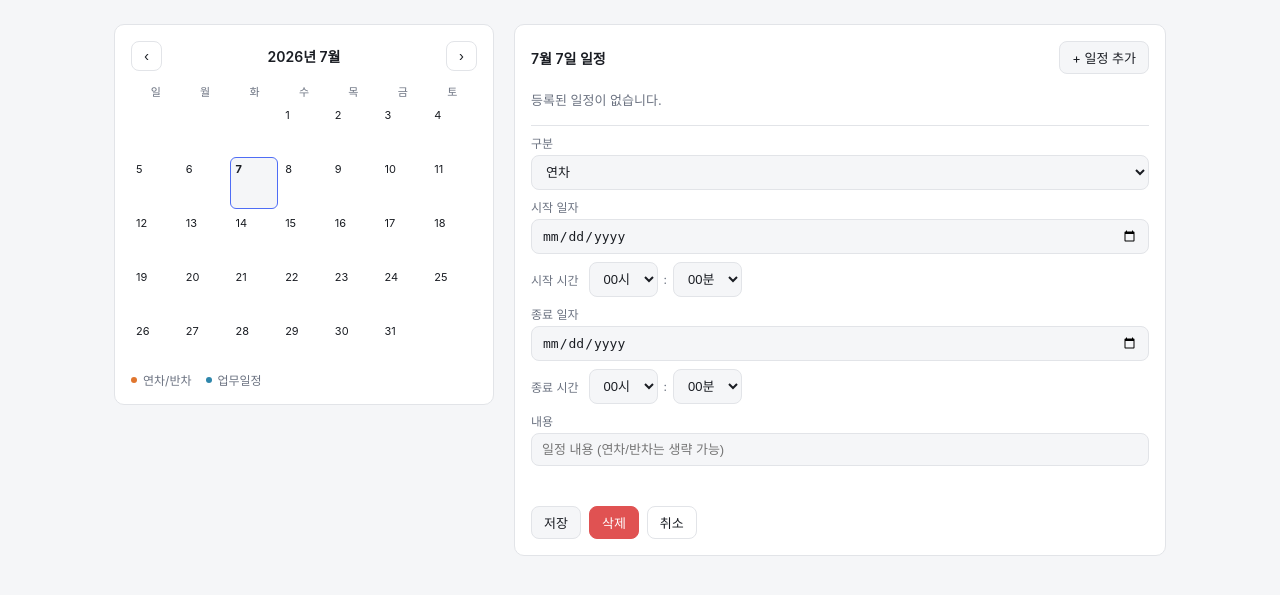
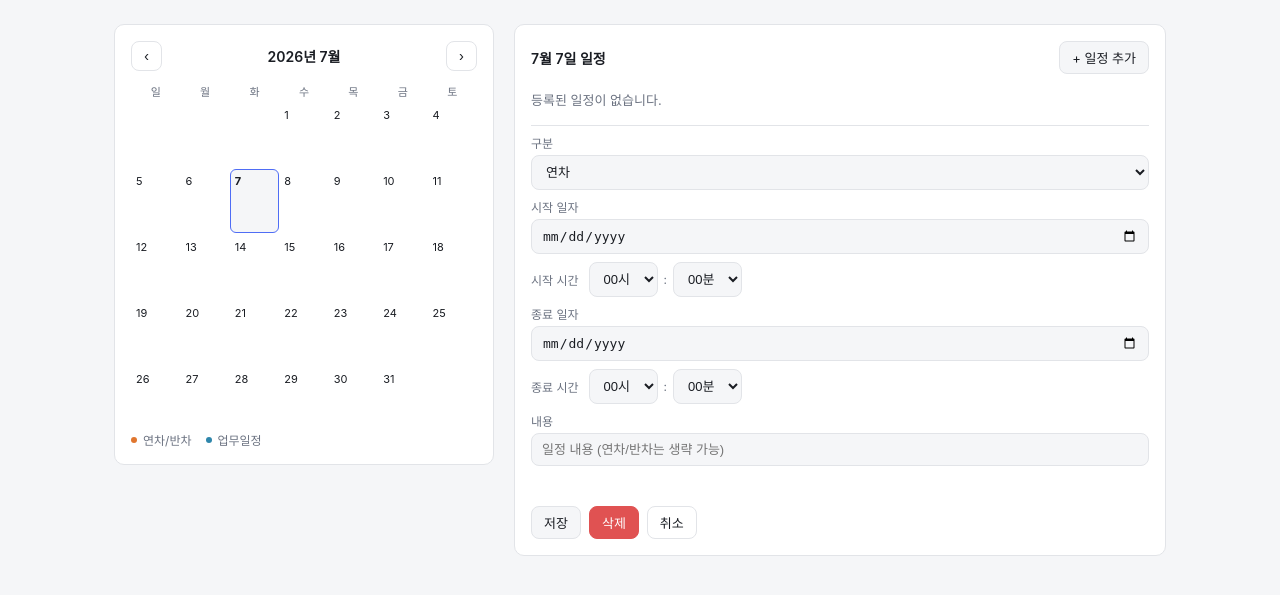
Before and after one commit to doun-min/AA, a Flask app: page /schedule in a window 1280 px wide. Shown: the part 62-657 px from the top of the page. Run offline with Flask 3, Linux system fonts and the light colour scheme; the visitor is signed in with stand-in values (Sample User, id 1); data that the repository does not hold is empty.

Commit message:
edit cal

```diff
--- a/team-chat/static/css/style.css
+++ b/team-chat/static/css/style.css
@@ -172,20 +172,35 @@ button { font-family: inherit; }
 .sched-cal-title { font-weight: 600; font-size: 14px; }
 .sched-cal-weekdays, .sched-cal-grid { display: grid; grid-template-columns: repeat(7, 1fr); }
 .sched-cal-weekdays span { text-align: center; font-size: 11px; color: var(--text-muted); padding: 4px 0; }
-.sched-cal-grid { gap: 2px; }
+/* 여러 날짜 셀을 가로지르는 일정 바가 열 사이 간격 없이 이어져 보이도록
+   열 간격(column-gap)은 0으로 두고, 주 사이 구분은 row-gap으로만 준다. */
+.sched-cal-grid { column-gap: 0; row-gap: 2px; }
 .sched-cal-cell {
-  min-height: 52px; border-radius: 6px; border: 1px solid transparent; padding: 4px;
+  min-height: 64px; border-radius: 6px; border: 1px solid transparent; padding: 4px;
   font-size: 11px; cursor: pointer; display: flex; flex-direction: column; gap: 2px;
+  overflow: hidden;
 }
 .sched-cal-cell:not(.empty):hover { border-color: var(--primary); }
 .sched-cal-cell.empty { cursor: default; }
 .sched-cal-cell.today { background: var(--bg); font-weight: 700; }
 .sched-cal-cell.selected { border-color: var(--primary); background: var(--bg); }
-.sched-cal-date { color: var(--text); }
+.sched-cal-date { color: var(--text); position: relative; z-index: 1; }
 .sched-cal-dots { display: flex; flex-wrap: wrap; gap: 2px; }
 .sched-dot { width: 6px; height: 6px; border-radius: 50%; display: inline-block; background: var(--text-muted); }
 .sched-dot-leave { background: var(--sched-leave); }
 .sched-dot-work { background: var(--sched-work); }
+
+/* 일정 바: 시작일~종료일 사이를 가로지르는 선으로 표시.
+   셀의 padding(4px) + border(1px)만큼 음수 마진을 주어 옆 셀의 바와 여백 없이 이어지게 한다. */
+.sched-cal-bars { display: flex; flex-direction: column; gap: 2px; margin-top: auto; }
+.sched-bar-slot { height: 6px; }
+.sched-bar {
+  display: block; height: 6px; margin: 0 -5px; background: var(--text-muted);
+}
+.sched-bar.start { margin-left: 0; border-top-left-radius: 4px; border-bottom-left-radius: 4px; }
+.sched-bar.end { margin-right: 0; border-top-right-radius: 4px; border-bottom-right-radius: 4px; }
+.sched-bar-leave { background: var(--sched-leave); }
+.sched-bar-work { background: var(--sched-work); }
 
 .sched-legend { display: flex; gap: 14px; font-size: 12px; color: var(--text-muted); }
 .sched-legend-item { display: flex; align-items: center; gap: 4px; }
--- a/team-chat/static/js/chat.js
+++ b/team-chat/static/js/chat.js
@@ -118,6 +118,9 @@
   });
 
   socket.on("mention", (data) => {
+    // 백그라운드 상태(창 비활성/최소화 등)라면 notify.js가 OS 알림 + 탭 배지를 담당하므로
+    // 여기서는 중복으로 토스트/비프를 울리지 않는다.
+    if (window.ChatNotify && window.ChatNotify.isBackgrounded()) return;
     showToast(`${data.sender}님이 [${data.room_name}] 방에서 회원님을 멘션했습니다: ${data.text}`);
     playBeep();
   });
--- a/team-chat/static/js/notify.js
+++ b/team-chat/static/js/notify.js
@@ -20,6 +20,14 @@ window.ChatNotify = (function () {
     updateTitle();
   }
 
+  // document.hidden(visibilityState)은 "탭이 다른 탭에 가려졌는지"만 알려줄 뿐,
+  // 브라우저 창 자체가 다른 앱에 밀려 백그라운드에 있는 경우(탭은 여전히 visible)는
+  // 잡아내지 못한다. 그래서 창 포커스 여부(hasFocus)까지 함께 확인해야 실제로
+  // 사용자가 화면을 보고 있는지 판단할 수 있다.
+  function isBackgrounded() {
+    return document.hidden || !document.hasFocus();
+  }
+
   function showNotification(data) {
     if (!("Notification" in window) || Notification.permission !== "granted") return;
     const noti = new Notification(`${data.sender}님이 회원님을 멘션했습니다`, {
@@ -33,30 +41,40 @@ window.ChatNotify = (function () {
     };
   }
 
-  if (nickname) {
+  function requestPermissionIfNeeded() {
     if ("Notification" in window && Notification.permission === "default") {
       Notification.requestPermission();
     }
+  }
+
+  if (nickname) {
+    requestPermissionIfNeeded();
+    // Safari 등 일부 브라우저는 사용자 제스처 없이 호출된 requestPermission을 무시하므로
+    // 최초 클릭 시 한 번 더 시도한다.
+    document.addEventListener("click", requestPermissionIfNeeded, { once: true });
 
     socket = io();
 
     socket.on("mention", (data) => {
-      // 다른 탭을 보고 있거나 브라우저가 최소화된 상태(문서가 보이지 않는 상태)에서만
-      // OS 알림과 탭 타이틀 배지를 사용한다. 현재 보고 있는 중이면 페이지 내 토스트로 충분하다.
-      if (document.hidden) {
+      // 실제로 화면을 보고 있지 않을 때만 OS 알림과 탭 타이틀 배지를 사용한다.
+      // 현재 보고 있는 중이면(챗 페이지의 인앱 토스트로 충분하므로) 여기서는 무시한다.
+      if (isBackgrounded()) {
         bumpUnread();
         showNotification(data);
       }
     });
 
-    document.addEventListener("visibilitychange", () => {
-      if (document.visibilityState === "visible") {
+    const handleForegroundReturn = () => {
+      if (!isBackgrounded()) {
         resetUnread();
       }
-    });
+    };
+    document.addEventListener("visibilitychange", handleForegroundReturn);
+    window.addEventListener("focus", handleForegroundReturn);
   }
 
   return {
     getSocket: () => socket,
+    isBackgrounded,
   };
 })();
--- a/team-chat/static/js/schedule.js
+++ b/team-chat/static/js/schedule.js
@@ -42,6 +42,35 @@
   }
   function dotClass(category) {
     return category === "work" ? "sched-dot-work" : "sched-dot-leave";
+  }
+  function barClass(category) {
+    return category === "work" ? "sched-bar-work" : "sched-bar-leave";
+  }
+  const MAX_BAR_TRACKS = 4;
+  // 여러 날에 걸친 일정이 같은 기간 동안 서로 다른 줄(track)에 그려지도록 배정한다.
+  // (전형적인 "최소 회의실 개수" 그리디 구간 스케줄링 알고리즘)
+  function assignTracks(schedules) {
+    const sorted = [...schedules].sort((a, b) => {
+      if (a.date !== b.date) return a.date < b.date ? -1 : 1;
+      const ea = endDateOf(a);
+      const eb = endDateOf(b);
+      return ea < eb ? -1 : ea > eb ? 1 : 0;
+    });
+    const trackEndDates = [];
+    const trackOf = new Map();
+    sorted.forEach((s) => {
+      const start = s.date;
+      const end = endDateOf(s);
+      let track = trackEndDates.findIndex((endDate) => endDate < start);
+      if (track === -1) {
+        track = trackEndDates.length;
+        trackEndDates.push(end);
+      } else {
+        trackEndDates[track] = end;
+      }
+      trackOf.set(s, track);
+    });
+    return trackOf;
   }
   function endDateOf(s) {
     return s.end_date || s.date;
@@ -129,6 +158,7 @@
         (byDate[d] = byDate[d] || []).push(s);
       });
     });
+    const trackOf = assignTracks(monthSchedules);
 
     for (let i = 0; i < startWeekday; i++) {
       const cell = document.createElement("div");
@@ -148,14 +178,28 @@
       dateEl.textContent = String(day);
       cell.appendChild(dateEl);
 
-      const dots = document.createElement("div");
-      dots.className = "sched-cal-dots";
-      (byDate[dateStr] || []).slice(0, 6).forEach((s) => {
-        const dot = document.createElement("span");
-        dot.className = "sched-dot " + dotClass(s.category);
-        dots.appendChild(dot);
-      });
-      cell.appendChild(dots);
+      const bars = document.createElement("div");
+      bars.className = "sched-cal-bars";
+      const entries = byDate[dateStr] || [];
+      const maxTrack = entries.reduce((max, s) => Math.max(max, trackOf.get(s)), -1);
+      for (let t = 0; t <= Math.min(maxTrack, MAX_BAR_TRACKS - 1); t++) {
+        const slot = document.createElement("div");
+        slot.className = "sched-bar-slot";
+        const s = entries.find((e) => trackOf.get(e) === t);
+        if (s) {
+          const isStart = s.date === dateStr;
+          const isEnd = endDateOf(s) === dateStr;
+          const bar = document.createElement("span");
+          bar.className =
+            "sched-bar " + barClass(s.category) +
+            (isStart ? " start" : "") +
+            (isEnd ? " end" : "");
+          bar.title = entryLabel(s);
+          slot.appendChild(bar);
+        }
+        bars.appendChild(slot);
+      }
+      cell.appendChild(bars);
 
       cell.addEventListener("click", () => {
         selectedDate = dateStr;
```
